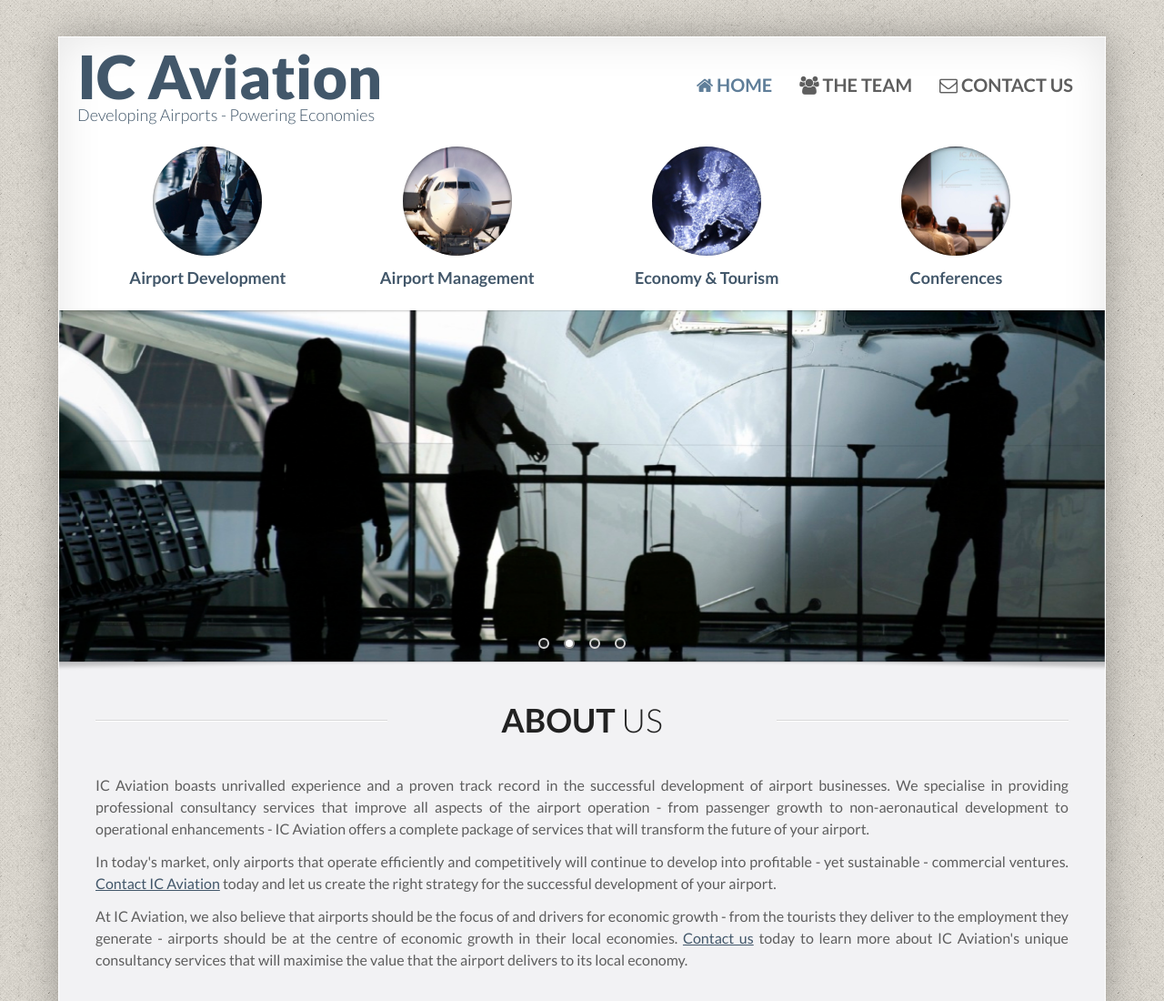
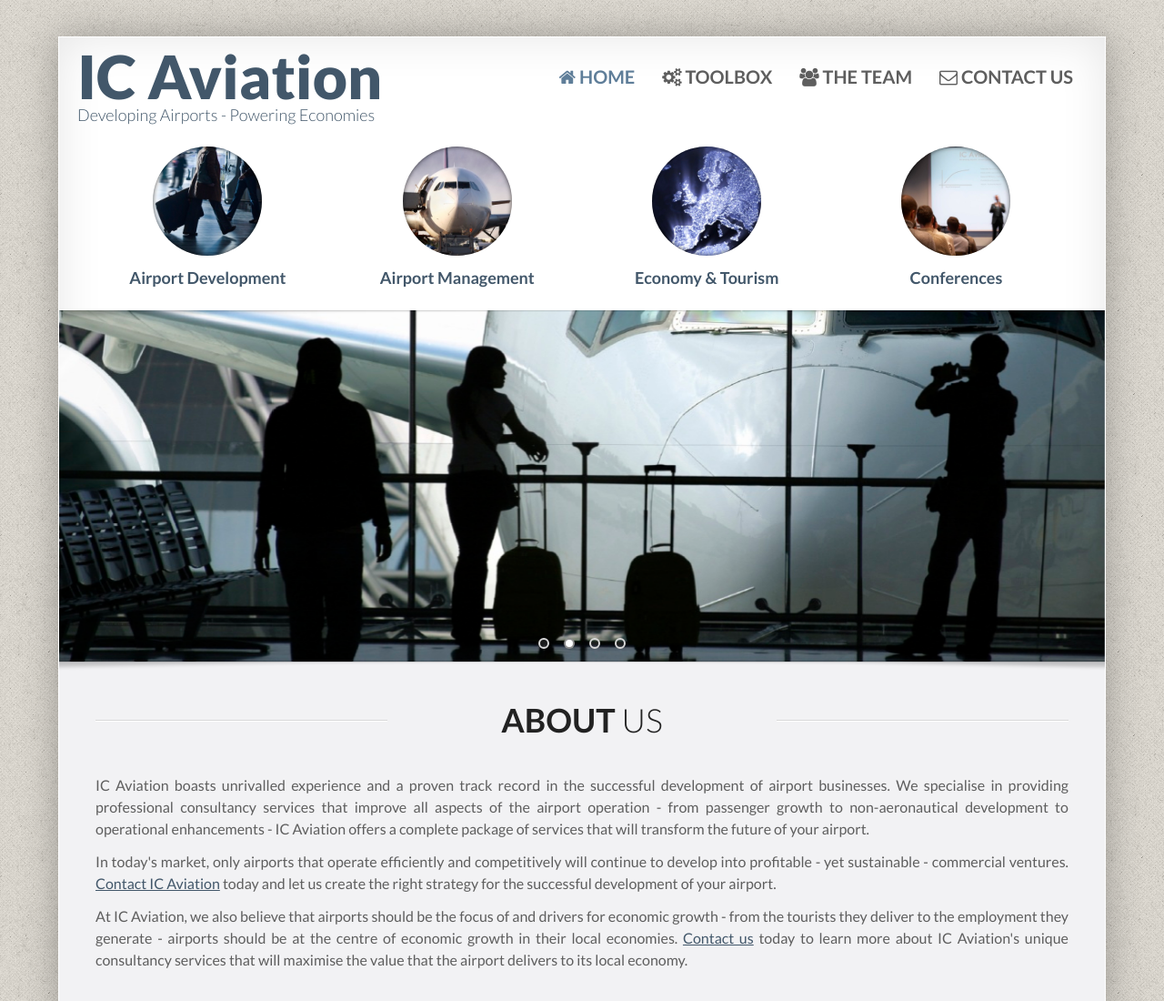
Before and after one commit to domurtag/ic-aviation, a plain HTML site: page index.html in a window 1280 px wide. Shown: the top 1100 px of the page at 91% size. Drawn offline with Linux system fonts and the light colour scheme.

Commit message:
added toolbox to top menu

```diff
--- a/index.html
+++ b/index.html
@@ -51,6 +51,9 @@
                     <ul class="nav pull-right">
                         <li class="active">
                             <a href="index.html"><i class="icon-home"></i> Home</a>
+                        </li>
+                        <li>
+                            <a href="http://78.47.53.62"><i class="icon-cogs"></i> Toolbox</a>
                         </li>
                         <li>
                             <a href="team.html"><i class="icon-group"></i> The Team</a>
--- a/stylesheets/custom.css
+++ b/stylesheets/custom.css
@@ -42,8 +42,6 @@ article h1 {
 #masthead .nav > li > a {
     font-size: 20px;
     font-weight: bold;
-    padding-top: 40px;
-    padding-bottom: 0;
 }
 
 .wrapper {
--- a/stylesheets/responsive.css
+++ b/stylesheets/responsive.css
@@ -1069,6 +1069,17 @@
     margin: 0 0 0 -5px;
   }
 
+    .navbar .btn-navbar {
+        display: block;
+    }
+
+    .navbar-static .navbar-inner {
+        padding-left: 10px;
+        padding-right: 10px;
+    }
+}
+
+@media (max-width: 1119px) {
   .nav-collapse {
     clear: both;
   }
@@ -1201,16 +1212,8 @@
     overflow: hidden;
     height: 0;
   }
+}
 
-  .navbar .btn-navbar {
-    display: block;
-  }
-
-  .navbar-static .navbar-inner {
-    padding-left: 10px;
-    padding-right: 10px;
-  }
-}
 @media (min-width: 980px) {
   .nav-collapse.collapse {
     height: auto !important;
--- a/stylesheets/theme.css
+++ b/stylesheets/theme.css
@@ -1861,7 +1861,7 @@ ul.inline li {
 /* ---------------- */
 /* - 9.1 Big screens - */
 /* - 9.2 Up to default desktop - */
-@media (max-width: 979px) {
+@media (max-width: 1119px) {
   /* -- 9.2.1 layout -- */
   .wrapper {
     width: 100%;
```
Also changed, not shown: development.html (+3 -0 lines), learning.html (+3 -0 lines), management.html (+3 -0 lines), team.html (+3 -0 lines), tourism.html (+3 -0 lines).
